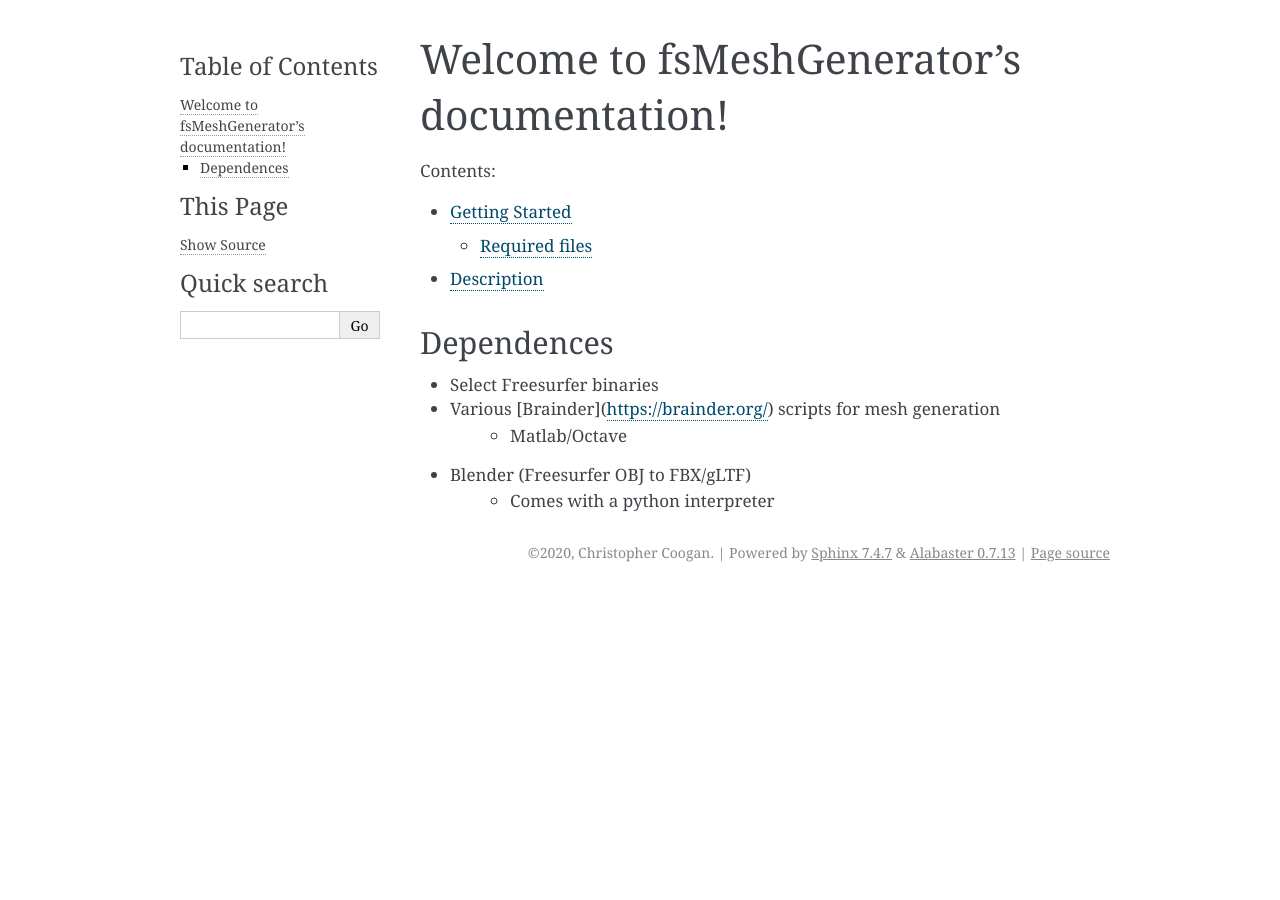
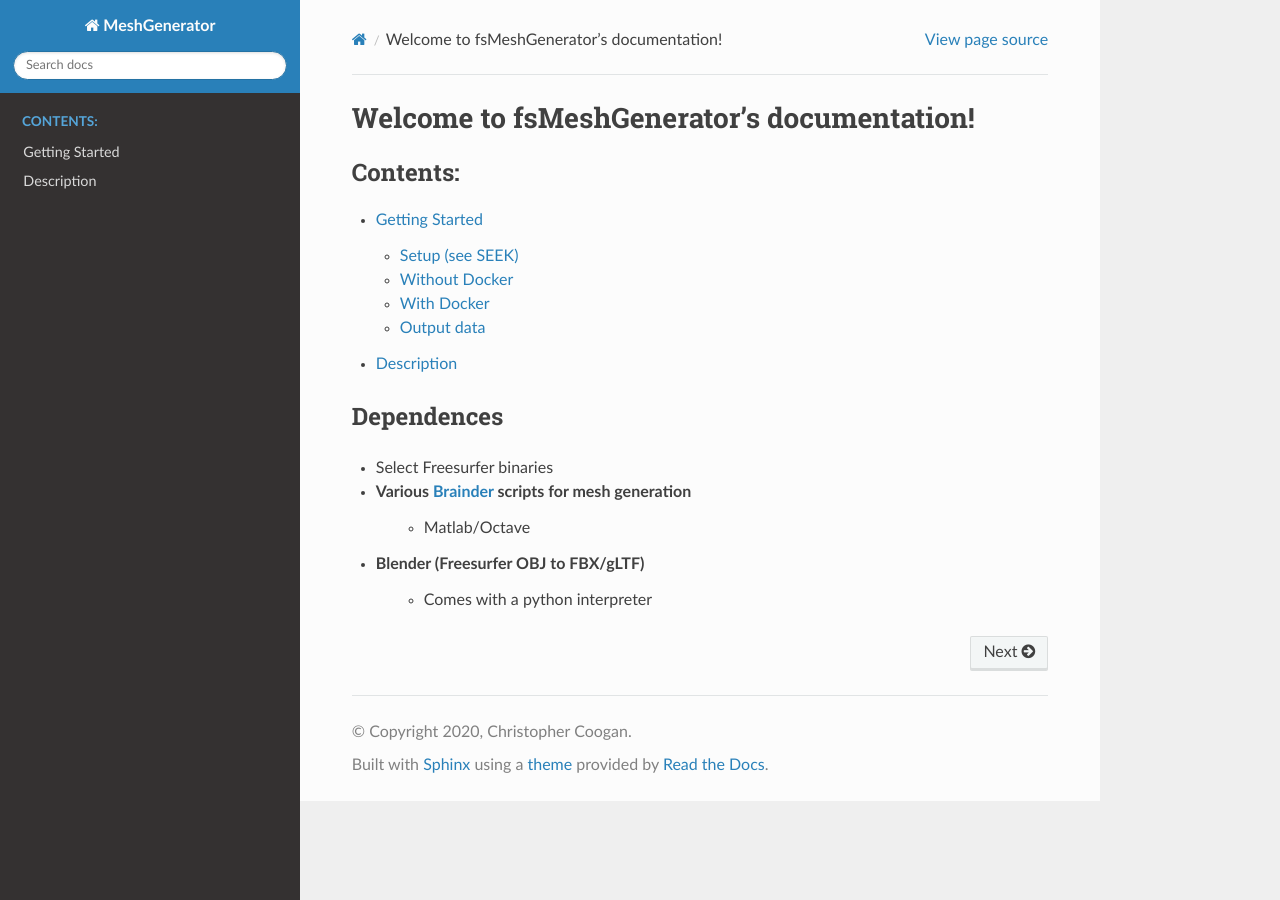
Before and after one commit to cronelab/ReconstructionSuite, a Sphinx documentation site: the page built from docs/index.rst, in a window 1280 px wide. Built offline with Sphinx 7.4.7 and the Read the Docs theme 2.0.0, drawn with Linux system fonts in a browser that asks for light colours.

Commit message:
Documentation

```diff
--- a/docs/conf.py
+++ b/docs/conf.py
@@ -19,7 +19,7 @@
 
 # -- Project information -----------------------------------------------------
 
-project = 'fsMeshGenerator'
+project = 'MeshGenerator'
 copyright = '2020, Christopher Coogan'
 author = 'Christopher Coogan'
 
@@ -39,6 +39,7 @@
 # extensions coming with Sphinx (named 'sphinx.ext.*') or your custom
 # ones.
 extensions = [
+    "sphinx_rtd_theme"
 ]
 
 # Add any paths that contain templates here, relative to this directory.
@@ -74,7 +75,7 @@
 # The theme to use for HTML and HTML Help pages.  See the documentation for
 # a list of builtin themes.
 #
-html_theme = 'alabaster'
+html_theme = 'sphinx_rtd_theme'
 
 # Theme options are theme-specific and customize the look and feel of a theme
 # further.  For a list of options available for each theme, see the
@@ -101,7 +102,7 @@
 # -- Options for HTMLHelp output ---------------------------------------------
 
 # Output file base name for HTML help builder.
-htmlhelp_basename = 'fsMeshGeneratordoc'
+htmlhelp_basename = 'MeshGeneratordoc'
 
 
 # -- Options for LaTeX output ------------------------------------------------
@@ -138,7 +139,7 @@
 # One entry per manual page. List of tuples
 # (source start file, name, description, authors, manual section).
 man_pages = [
-    (master_doc, 'fsmeshgenerator', 'fsMeshGenerator Documentation',
+    (master_doc, 'meshgenerator', 'MeshGenerator Documentation',
      [author], 1)
 ]
 
@@ -149,8 +150,8 @@
 # (source start file, target name, title, author,
 #  dir menu entry, description, category)
 texinfo_documents = [
-    (master_doc, 'fsMeshGenerator', 'fsMeshGenerator Documentation',
-     author, 'fsMeshGenerator', 'One line description of project.',
+    (master_doc, 'MeshGenerator', 'MeshGenerator Documentation',
+     author, 'MeshGenerator', 'One line description of project.',
      'Miscellaneous'),
 ]
 
--- a/docs/gettingstarted.rst
+++ b/docs/gettingstarted.rst
@@ -1,17 +1,49 @@
 Getting Started
 ======================================
 
-Required files
-----------------------------
-1. Freesurfer subject directory
-2. electrodes folder inside Freesurfer subject directory
+Setup (see `SEEK <https://github.com/ncsl/seek>`_)
+------------------------------------------------------------------------------
+- Install `Freesurfer <https://surfer.nmr.mgh.harvard.edu/fswiki/DownloadAndInstall>`_
+- Run a Freesurfer reconstruction: recon-all...
+- Perform a CT/T1 coregistration
+    + Freesurfer
+    + Fieldtrip
+- Perform an electrode localization on the coregistered CT
+    + Fieldtrip
+    + BioimageSuite
+- create a folder in the FS subject/subject directory 'electrodes'
+- Place a BIDS-compliant electrode file corresponding to the Freesurfer tkRAS brain meshes in the electrodes folder
 
- - electrodes.tsv file in BIDS format
+Without Docker
+---------------------------------
+- Install `Blender <https://docs.blender.org/manual/en/latest/getting_started/installing/index.html/>`_
+- git clone https://github.com/cronelab/FreesurferMeshGenerator
+- cd FreesurferMeshGenerator
+- ./scripts/runscript.sh
 
-Modify docker-compose.yml
-    - $SUBJECT environment variable should point to processed Freesurfer SUBJECT
-    - Volume should point to Freesurfer $SUBJECTS_DIR
+With Docker
+-----------------------------------------
+.. code-block:: bash
+    :linenos:
+      - SUBJECT=fsaverage
 
-    .. code-block:: bash
+    # Replace SUBJECTS_DIR and SUBJECT variables with your own
+    docker run --rm -e SUBJECTS_DIR=/data/derivatives/freesurfer -e SUBJECT=fsaverage neuroseek/recon_visualizer
 
-        docker-compose up --build
+
+
+
+.. Modify docker-compose.yml
+..     - $SUBJECT environment variable should point to processed Freesurfer SUBJECT
+..     - Volume should point to Freesurfer $SUBJECTS_DIR
+
+..     .. code-block:: bash
+
+..         docker-compose up --build
+
+Output data
+--------------------------------
+
+- brain.glb
+- electrodes.glb
+- reconstruction.nii # T1.mgz converted to nifti
--- a/docs/index.rst
+++ b/docs/index.rst
@@ -14,7 +14,7 @@
 Dependences
 ++++++++++++++++++++++++++
 - Select Freesurfer binaries
-- Various [Brainder](https://brainder.org/) scripts for mesh generation
+- Various `Brainder <https://brainder.org>`_ scripts for mesh generation
     - Matlab/Octave
 - Blender (Freesurfer OBJ to FBX/gLTF)
     - Comes with a python interpreter
```
